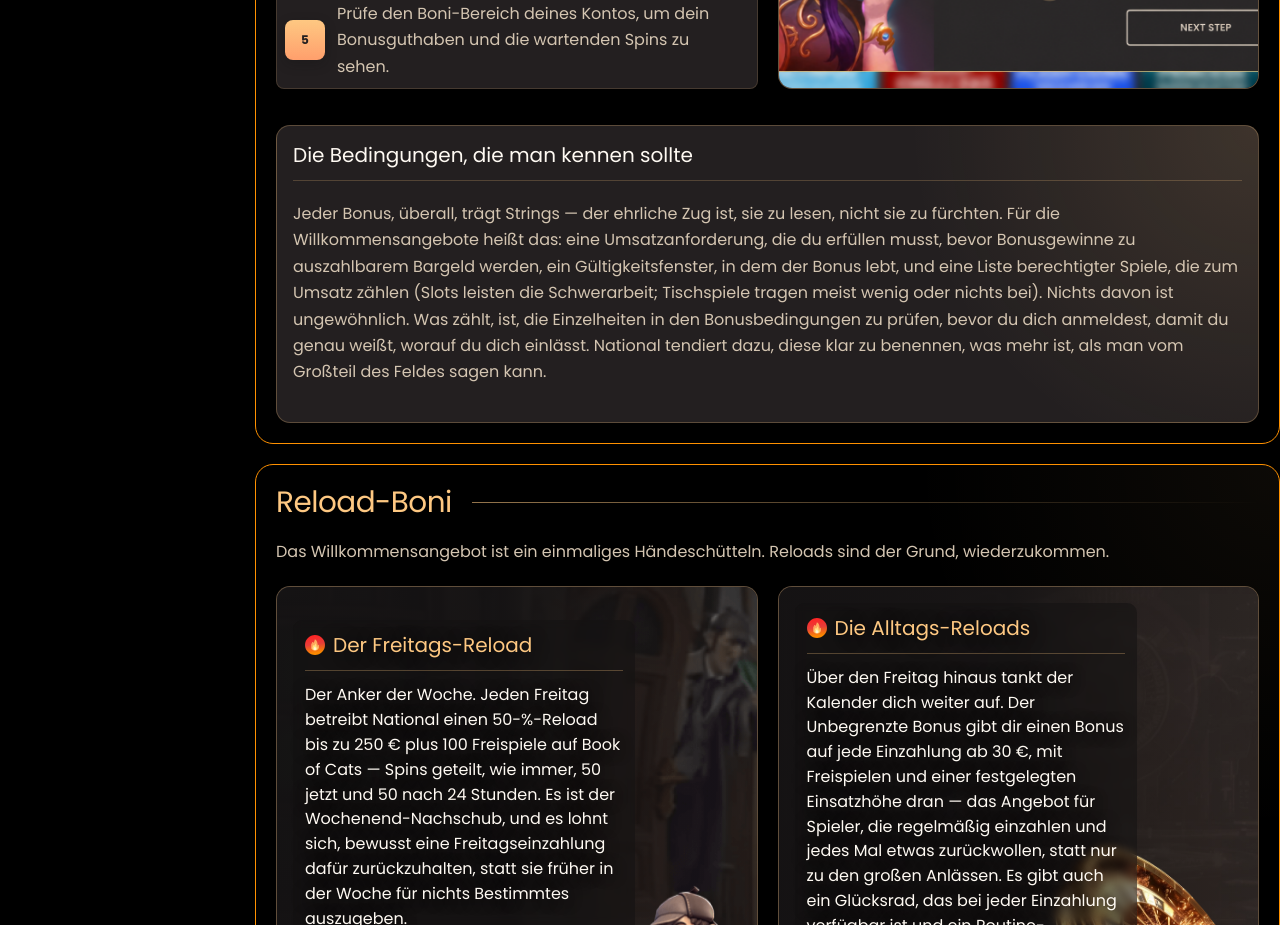
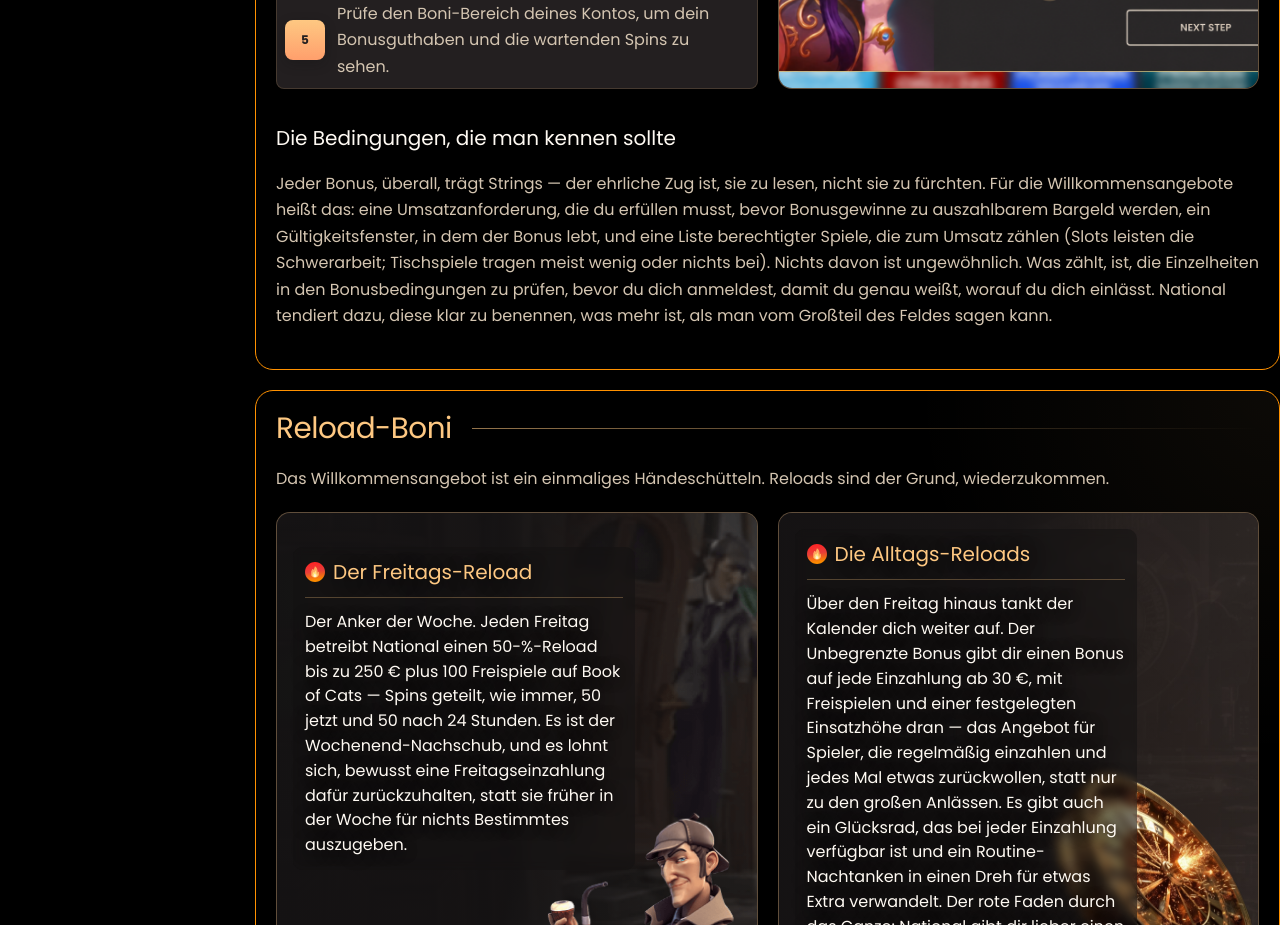
Before and after one commit to xbctk/natiocasino-germany, a Next.js app: page /bonuses in a window 1280 px wide. Shown: the part 3220-4145 px from the top of the page. Built offline with nearby package versions, Linux system fonts and the light colour scheme.

Commit message:
Refine German bonuses hero and terms

```diff
--- a/app/bonuses/page.tsx
+++ b/app/bonuses/page.tsx
@@ -36,7 +36,7 @@
       <div className="page-layout">
         <Sidebar label="Abschnitte der Boni-Seite" sections={bonusesSections} />
         <main className="page-main">
-          <Hero breadcrumbLabel="Boni" breadcrumbPath="/bonuses" descriptionLines={descriptionLines} imageSrc="/content/bonuses/hero.webp" titleLines={titleLines} />
+          <Hero breadcrumbLabel="Boni" breadcrumbPath="/bonuses" className="boni-hero" descriptionLines={descriptionLines} imageSrc="/content/bonuses/hero.webp" titleLines={titleLines} />
           <BonusesContent />
           <Footer />
         </main>
--- a/app/globals.css
+++ b/app/globals.css
@@ -419,6 +419,10 @@
   white-space: normal;
 }
 
+.boni-hero .hero__content {
+  width: min(1000px, 90%);
+}
+
 .boni-reason-grid,
 .boni-welcome-grid,
 .boni-reload-grid,
@@ -433,8 +437,7 @@
 }
 
 .boni-reason-grid .info-card p,
-.boni-network-card > p,
-.boni-terms-panel > p {
+.boni-network-card > p {
   margin-bottom: 0;
 }
 
@@ -480,21 +483,6 @@
 .boni-media-panel img {
   object-fit: cover;
   object-position: center;
-}
-
-.boni-terms-panel {
-  padding: var(--space-card);
-  background:
-    radial-gradient(circle at 100% 0%, rgb(254 200 130 / 12%), transparent 34%),
-    var(--dark);
-  border: 1px solid rgb(254 200 130 / 26%);
-  border-radius: 14px;
-}
-
-.boni-terms-panel > h3 {
-  padding-bottom: var(--space-nested);
-  margin-top: 0;
-  border-bottom: 1px solid rgb(254 200 130 / 22%);
 }
 
 .boni-vip-section,
@@ -562,6 +550,10 @@
 }
 
 @media (max-width: 1180px) {
+  .boni-hero .hero__content {
+    width: min(100%, 860px);
+  }
+
   .boni-vip-section .image-copy-section__copy,
   .boni-tournament-section .image-copy-section__copy {
     width: min(100%, 760px);
--- a/components/BonusesContent.tsx
+++ b/components/BonusesContent.tsx
@@ -110,7 +110,7 @@
             </div>
           </div>
         </div>
-        <div className="content-subsection boni-terms-panel">
+        <div className="content-subsection">
           <h3>Die Bedingungen, die man kennen sollte</h3>
           <p>Jeder Bonus, überall, trägt Strings — der ehrliche Zug ist, sie zu lesen, nicht sie zu fürchten. Für die Willkommensangebote heißt das: eine Umsatzanforderung, die du erfüllen musst, bevor Bonusgewinne zu auszahlbarem Bargeld werden, ein Gültigkeitsfenster, in dem der Bonus lebt, und eine Liste berechtigter Spiele, die zum Umsatz zählen (Slots leisten die Schwerarbeit; Tischspiele tragen meist wenig oder nichts bei). Nichts davon ist ungewöhnlich. Was zählt, ist, die Einzelheiten in den Bonusbedingungen zu prüfen, bevor du dich anmeldest, damit du genau weißt, worauf du dich einlässt. National tendiert dazu, diese klar zu benennen, was mehr ist, als man vom Großteil des Feldes sagen kann.</p>
         </div>
```
Also changed, not shown: 1 other file (tests, documents, lock files or other folders).
